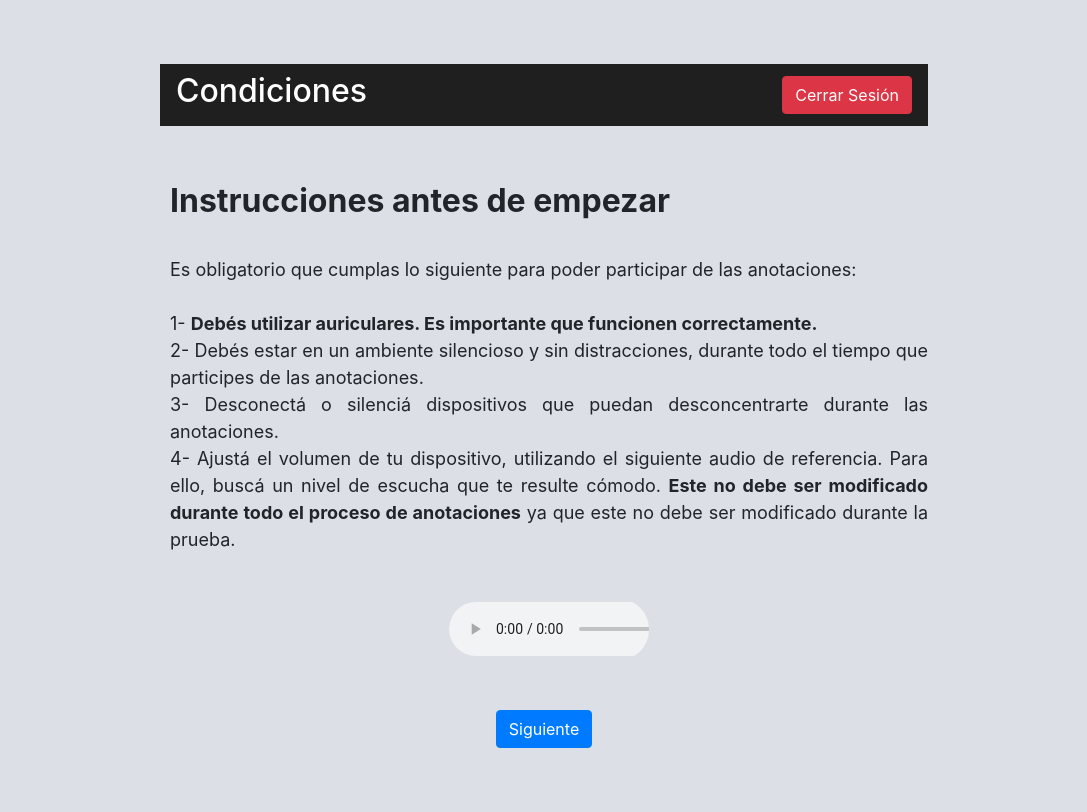
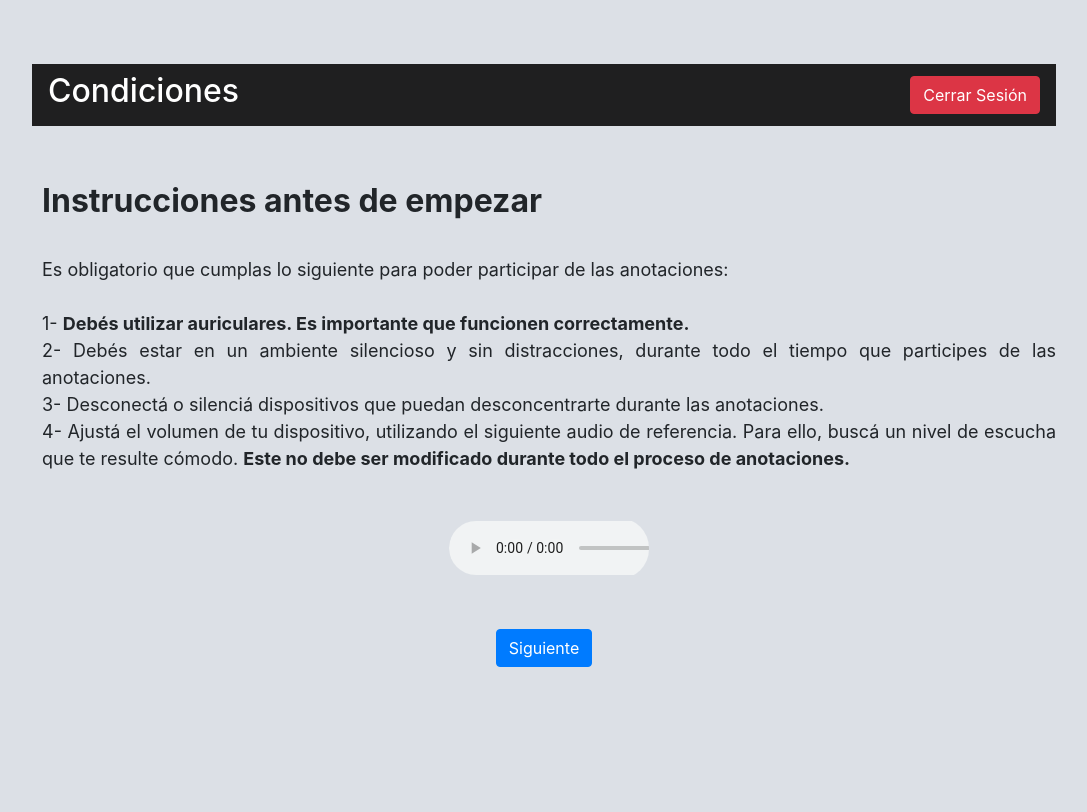
Before and after one commit to germanbarchi/ocean_annotations_platform, a Django app: template templates/pair_comparison/instructions_recording.html in a window 1280 px wide. Shown: the whole page, without its empty margins (96-1183 px from the left). After the commit the page ends 667 px from the top, so only its background shows below. Run offline with Django 3.2, Linux system fonts and the light colour scheme; the template is opened without the code that fills it, so the values that code supplies are empty; some libraries are stand-ins or nearby versions.

```diff
--- a/ocean_annotations/static/css/base.css
+++ b/ocean_annotations/static/css/base.css
@@ -1,5 +1,5 @@
 body {
-    padding: 5% 20%;
+    padding: 5% 10%;
     background-color: #DCE0E6;
 }
 
--- a/static/css/base.css
+++ b/static/css/base.css
@@ -1,5 +1,5 @@
 body {
-    padding: 5% 20%;
+    padding: 5% 10%;
     background-color: #DCE0E6;
 }
 
--- a/templates/pair_comparison/instructions_recording.html
+++ b/templates/pair_comparison/instructions_recording.html
@@ -29,8 +29,7 @@
                 <br>
                 3- Desconectá o silenciá dispositivos que puedan desconcentrarte durante las anotaciones.
                 <br>
-                4- Ajustá el volumen de tu dispositivo, utilizando el siguiente audio de referencia. Para ello, buscá un nivel de escucha que te resulte cómodo. <b>Este no debe ser modificado durante todo el proceso de anotaciones</b>
-                ya que este no debe ser modificado durante la prueba.
+                4- Ajustá el volumen de tu dispositivo, utilizando el siguiente audio de referencia. Para ello, buscá un nivel de escucha que te resulte cómodo. <b>Este no debe ser modificado durante todo el proceso de anotaciones.</b>
                <br>
 
                 <div id="player">
```
